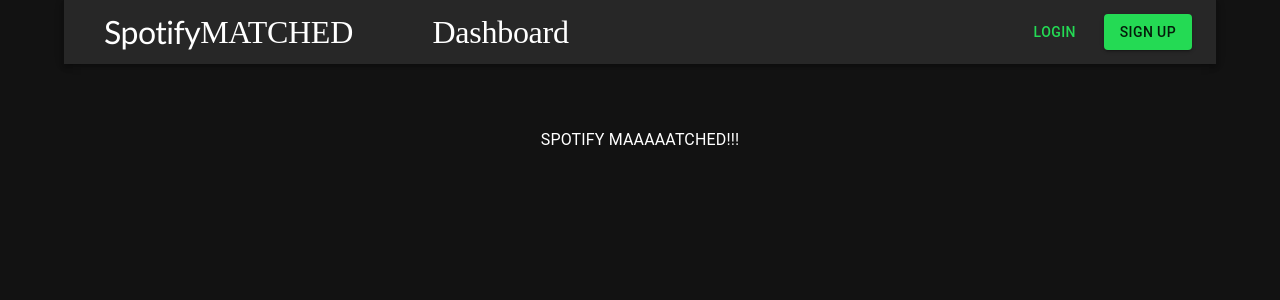
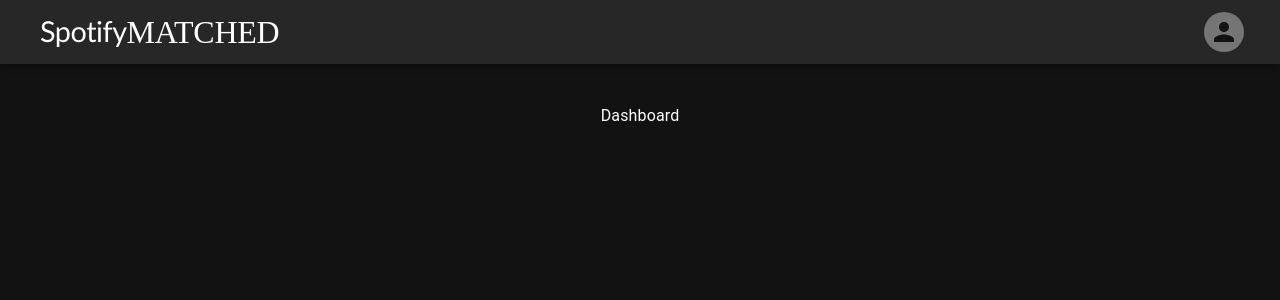
Before and after one commit to lyraphix/spotify-matched, a Next.js app: page /posts/dashboard in a window 1280 px wide. Shown: the top 300 px of the page. Built offline with nearby package versions, Linux system fonts and the light colour scheme.

Commit message:
Dashboard ui

```diff
--- a/src/pages/_app.js
+++ b/src/pages/_app.js
@@ -33,7 +33,7 @@
       h1: {
         fontFamily: `"Gill Sans", sans-serif`,
         fontWeight: 200,
-        fontSize: '2rem',
+        fontSize: '1.8rem',
       },
       h2: {
         fontSize: '2rem',
--- a/src/pages/posts/dashboard.js
+++ b/src/pages/posts/dashboard.js
@@ -1,24 +1,29 @@
-// import Head from 'next/head'
-import Image from 'next/image'
-import { Inter } from '@next/font/google'
-import styles from '@/styles/Home.module.css'
-import { AppBar, Toolbar, Container, CssBaseline, Typography, Box, Grid, TextField, FormControlLabel, Checkbox, ThemeProvider, Button } from "@mui/material/";
+import * as React from 'react';
+import { useState } from 'react';
+import { Inter, Open_Sans } from '@next/font/google'
+import { Link, MenuItem, Menu, Avatar, AppBar, Toolbar, Container, CssBaseline, Typography, Box, Grid, TextField, FormControlLabel, Checkbox, ThemeProvider, Button } from "@mui/material/";
 
-
+const inter = Inter({ subsets: ['latin'] })
 // import { Formik, field, form} from 'formik'
 // import Link from 'next/link';
+export default function Dashboard() {
 
-const inter = Inter({ subsets: ['latin'] })
+  const avatar = ""
+  const username = ""
 
-export default function Dashboard() {
-  function open({link}) {
-    return window.open("/posts/first-post")
+  const [anchorEl, setAnchorEl] = useState(null);
+  const openMenu = (event) =>{
+    setAnchorEl(event.currentTarget);
   }
+  const closeMenu = () =>{
+    setAnchorEl(null);
+  }
+
   return (
     <Container>
       <CssBaseline />
       <Box >
-               <AppBar position="static">
+               <AppBar position="fixed">
                   <Toolbar>
                          <Typography variant='h1' sx={{ ml: 2}}>
                            Spotify
@@ -26,25 +31,21 @@
                          <Typography variant='h2' sx={{ flexGrow: 2 }}>
                            MATCHED
                          </Typography>
-                         <Typography variant='h2' sx={{ flexGrow: 11 }}>
-                           Dashboard
-                         </Typography>
-                   {/* </Box> */}
-                         <Button
-                               variant="text"
-                               size = "medium"
-                               sx={{ flexGrow: 1 }}
-                               href="/posts/first-post"
-                           >
-                               Login
+                         <Button onClick={openMenu}>
+                         <Avatar alt={username} src={avatar} />
                          </Button>
-                         <Button
-                               variant="contained"
-                               size = "medium"
-                               href="/posts/first-post"
-                           >
-                               Sign Up
-                         </Button>
+                         <Menu
+                            id="userMenu"
+                            // aria-labelledby="demo-positioned-button"
+                            anchorEl={anchorEl}
+                            open={Boolean(anchorEl)}
+                            keepMounted
+                            onClose={closeMenu}
+                          >
+                            <MenuItem ><Link href="" underline="none" color="white">{'Profile'}</Link></MenuItem>
+                            <MenuItem ><Link href="/" underline="none" color="white">{'Logout'}</Link></MenuItem>
+                          </Menu>
+
                   </Toolbar>
                </AppBar>
          </Box>
@@ -57,9 +58,10 @@
 
                // backgroundColor: 'primary.light',
              }}>
-        <div>
-          SPOTIFY MAAAAATCHED!!!
-        </div>
+
+        <Box sx={{mt:5}}>
+          Dashboard
+        </Box>
         </Box>
     </Container>
   )
```
Also changed, not shown: src/pages/index.js (+4 -7 lines), src/pages/posts/first-post.js (+7 -1 lines), 1 other file (tests, documents, lock files or other folders).
